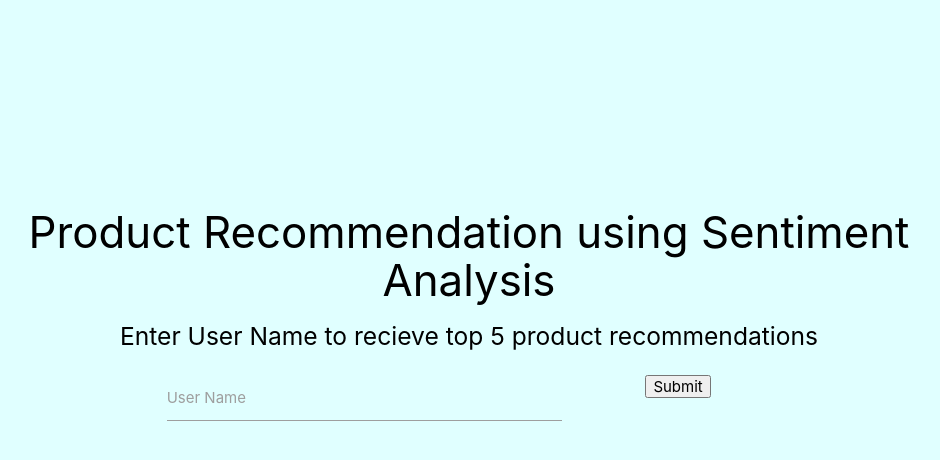
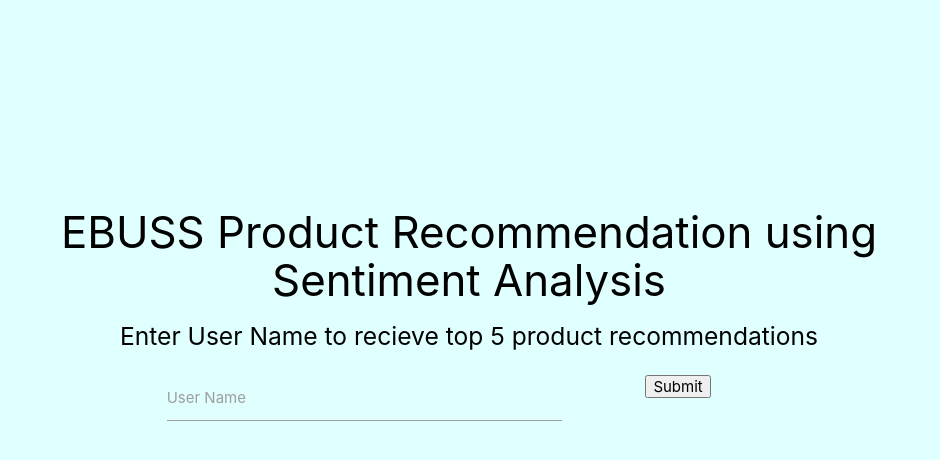
Before and after one commit to Prajwal-Langde/capstone_heroku, a Flask app: page / in a window 1280 px wide. Shown: the top 460 px of the page, without its empty margins (171-1111 px from the left). Run offline with Flask 2, Linux system fonts and the light colour scheme; parts of the project's set-up code (start-up, migrations or seed data) failed here and were passed over.

Commit message:
Update index.html

```diff
--- a/templates/index.html
+++ b/templates/index.html
@@ -26,7 +26,7 @@
       <div class="container-fluid">
         <div class="container-fluid">
           <div class="card-content black-text center-align">
-            <h3>Product Recommendation using Sentiment Analysis
+            <h3>EBUSS Product Recommendation using Sentiment Analysis
             </h3>
             <h5>Enter User Name to recieve top 5 product recommendations</h5>
           </div>
```
